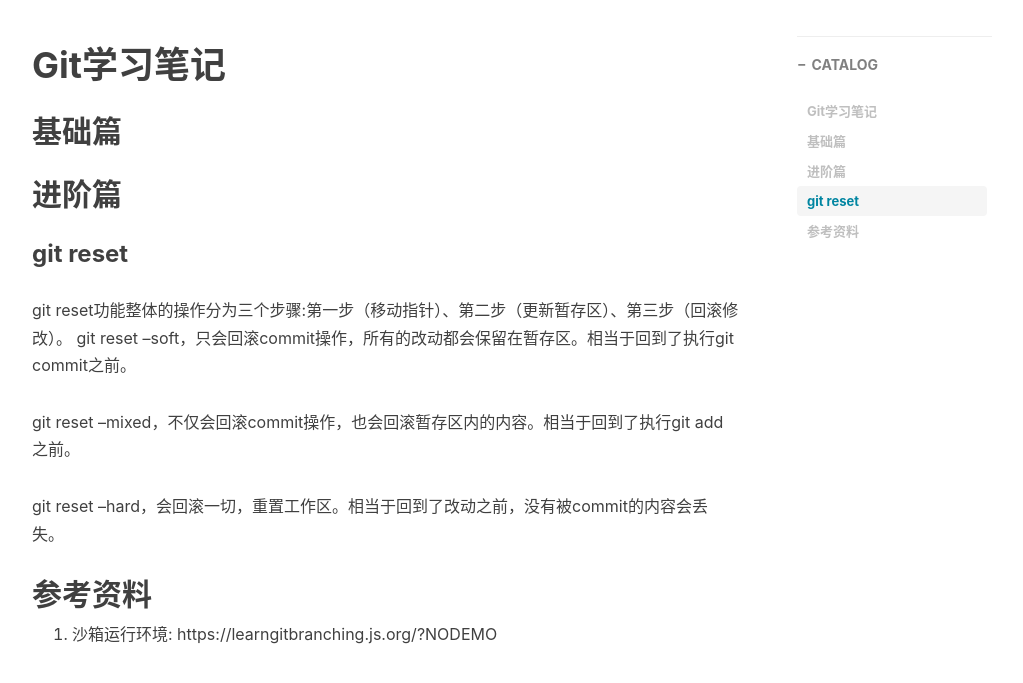
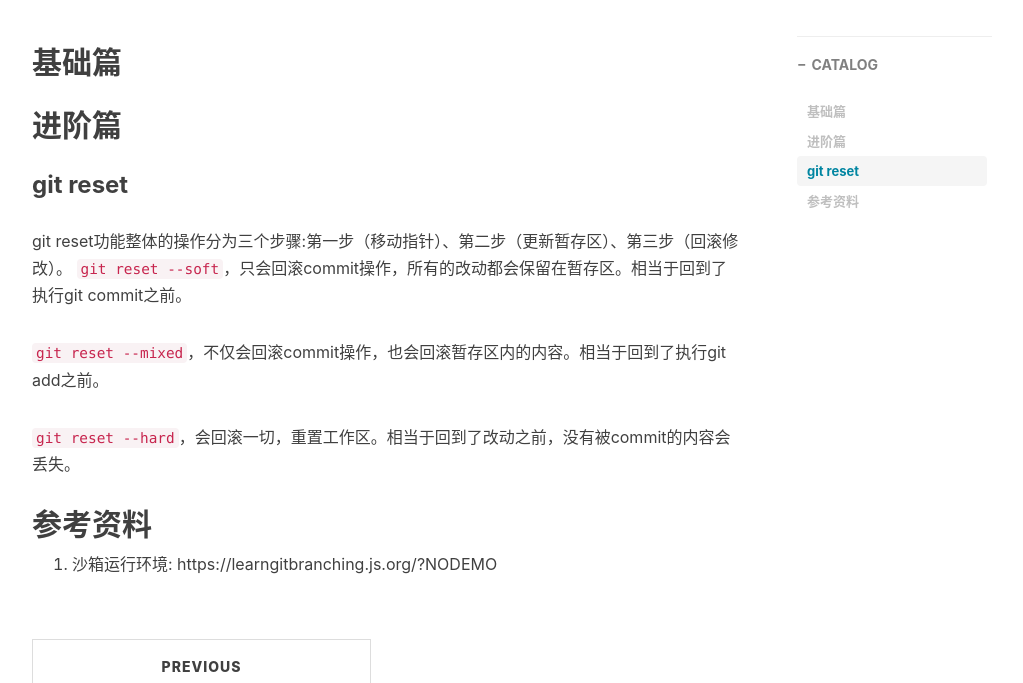
Before and after one commit to ontheway01/ontheway01.github.io, a Jekyll site: the page built from _posts/2021-02-28-Git学习笔记.md, in a window 1280 px wide and 900 px high, scrolled down 310 px, cut to the strip 217-900 px from the top of the window. Shown: the whole strip, without its empty margins (233-1256 px from the left). Built offline with Jekyll 4.4.1, drawn with Linux system fonts in a browser that asks for light colours; nearby versions of some CDN libraries; comment, search, counter and statistics services are not loaded.

Commit message:
Update 2021-02-28-Git学习笔记.md
修改样式

```diff
--- a/_posts/2021-02-28-Git学习笔记.md
+++ b/_posts/2021-02-28-Git学习笔记.md
@@ -11,7 +11,6 @@ tags:
     - Git Reset
 ---
 
-# Git学习笔记
 
 ## 基础篇
 
@@ -19,11 +18,11 @@ tags:
 
 ### git reset
 git reset功能整体的操作分为三个步骤:第一步（移动指针）、第二步（更新暂存区）、第三步（回滚修改）。
-git reset --soft，只会回滚commit操作，所有的改动都会保留在暂存区。相当于回到了执行git commit之前。
+`git reset --soft`，只会回滚commit操作，所有的改动都会保留在暂存区。相当于回到了执行git commit之前。
 
-git reset --mixed，不仅会回滚commit操作，也会回滚暂存区内的内容。相当于回到了执行git add之前。
+`git reset --mixed`，不仅会回滚commit操作，也会回滚暂存区内的内容。相当于回到了执行git add之前。
 
-git reset --hard，会回滚一切，重置工作区。相当于回到了改动之前，没有被commit的内容会丢失。
+`git reset --hard`，会回滚一切，重置工作区。相当于回到了改动之前，没有被commit的内容会丢失。
 
 ## 参考资料
 1. 沙箱运行环境: https://learngitbranching.js.org/?NODEMO
```
